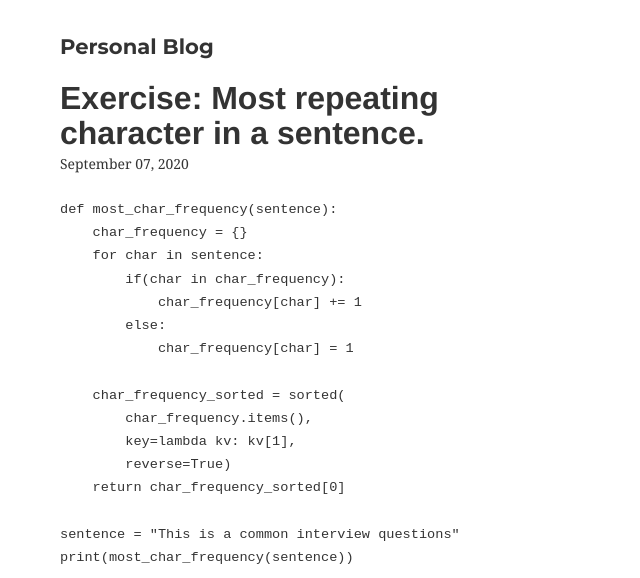
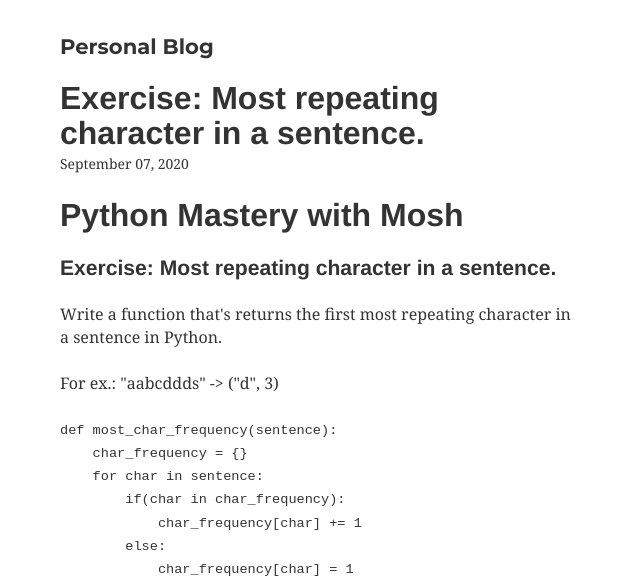
Before and after one commit to ernestkamara/personal-blog, a Gatsby site: page /blog/exercise-most-repeating-character-in-a-sentence/ in a window 1280 px wide. Shown: the top 578 px of the page, without its empty margins (319-959 px from the left). Built offline with nearby package versions, Linux system fonts and the light colour scheme; Gatsby itself is replaced by a stand-in of ours; some packages are replaced by stand-ins of ours; code samples lack their colours.

Commit message:
Update Blog “exercise-most-repeating-character-in-a-sentence”

````diff
--- a/content/blog/exercise-most-repeating-character-in-a-sentence.md
+++ b/content/blog/exercise-most-repeating-character-in-a-sentence.md
@@ -6,6 +6,14 @@ description: >-
   Write a function that's returns the first most repeating character in a
   sentence in Python. For ex.: "aabcddds" -> ("d", 3)
 ---
+# Python Mastery with Mosh
+
+### Exercise: Most repeating character in a sentence.
+
+Write a function that's returns the first most repeating character in a sentence in Python.
+
+For ex.: "aabcddds" -> ("d", 3)
+
 ```python
 def most_char_frequency(sentence):
     char_frequency = {}
````
